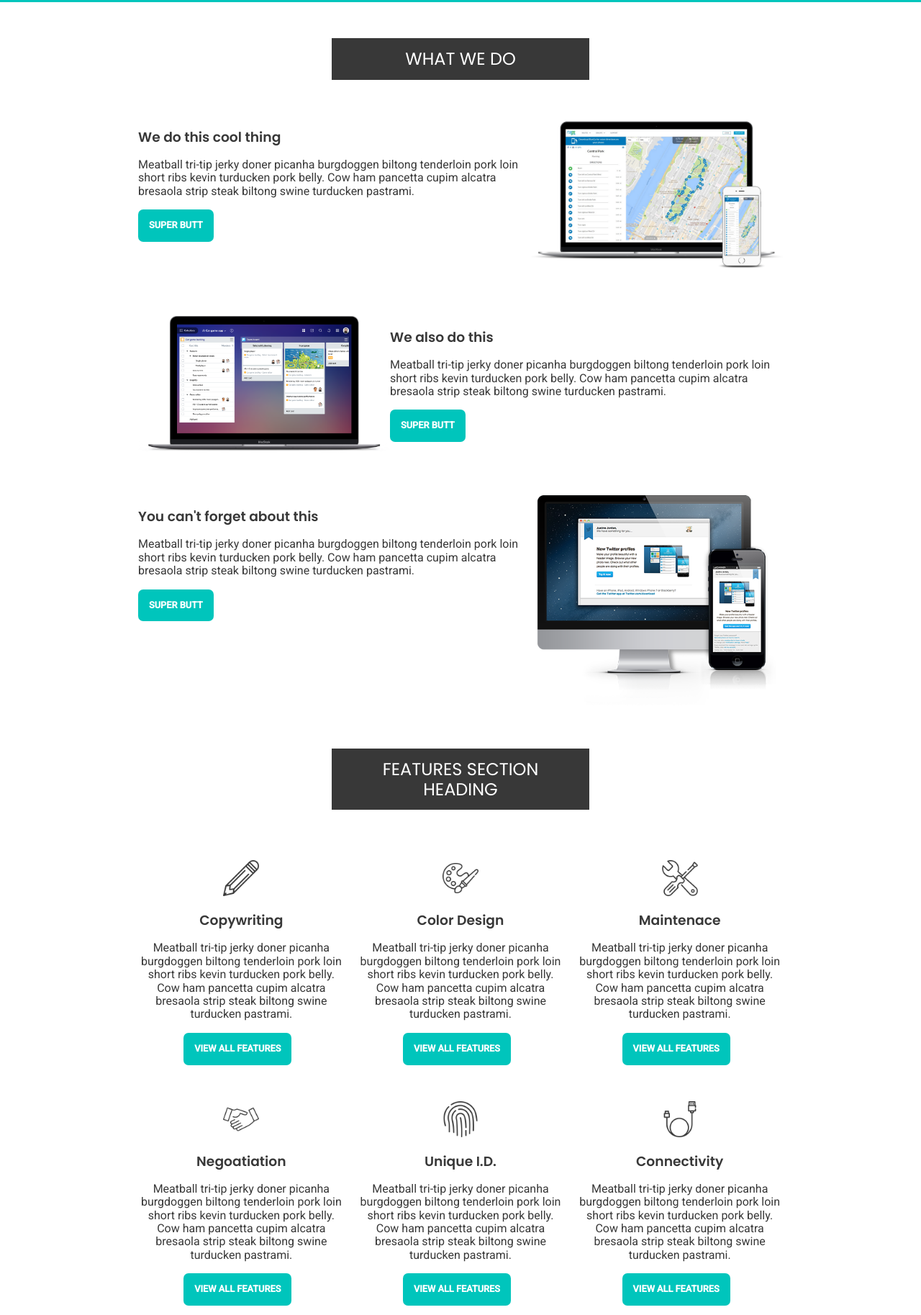
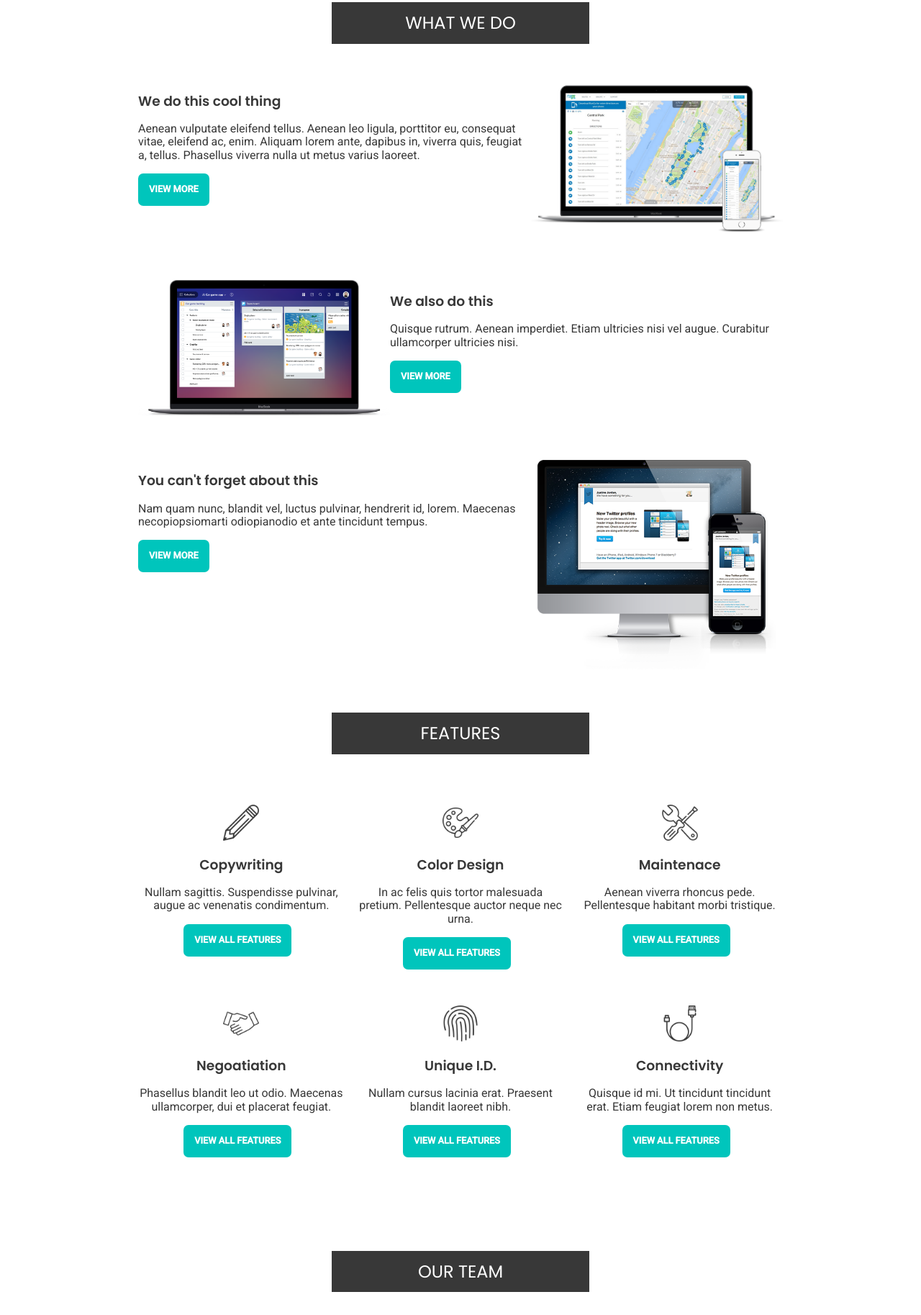
Before and after one commit to kcurbelo/sassy-site, a plain HTML site: page index.html in a window 1280 px wide. Shown: the part 727-2554 px from the top of the page at 72% size. Drawn offline with nearby package versions, Linux system fonts and the light colour scheme.

Commit message:
Added filler text

```diff
--- a/index.html
+++ b/index.html
@@ -47,8 +47,8 @@
 				<!-- Text section -->
 				<div class="item-2">
 					<h1 style="color: #fff;">Best. Service. Ever.</h1>
-					<p style="color: #fff;">Meatball tri-tip jerky doner picanha burgdoggen biltong tenderloin pork loin short ribs kevin turducken pork belly. Cow ham pancetta cupim alcatra bresaola strip steak biltong swine turducken pastrami. Beef salami cow fatback drumstick capicola frankfurter meatball kielbasa ribeye flank andouille bacon spare ribs strip steak. Salami tenderloin chuck pastrami, t-bone beef ribs chicken sirloin corned beef leberkas rump. Chicken short loin leberkas, pork loin ham hock boudin biltong ribeye pork belly frankfurter.</p>
-					<a href="#" class="btn-b">Super Butt</a>
+					<p style="color: #fff;">Lorem ipsum dolor sit amet, consectetuer adipiscing elit. Aenean commodo ligula eget dolor. Aenean massa. Cum sociis natoque penatibus et magnis dis parturient montes, nascetur ridiculus mus. Donec quam felis, ultricies nec, pellentesque eu, pretium quis, sem. Nulla consequat massa quis enim. Aenean commodo ligula eget dolor. Aenean massa.</p>
+					<a href="#" class="btn-b">View More</a>
 				</div>
 				<!-- Product image section -->
 				<div class="item-1">
@@ -72,8 +72,8 @@
 				<!-- Box 2 -->
 				<div class="item-2">
 					<h3>We do this cool thing</h3>
-					<p>Meatball tri-tip jerky doner picanha burgdoggen biltong tenderloin pork loin short ribs kevin turducken pork belly. Cow ham pancetta cupim alcatra bresaola strip steak biltong swine turducken pastrami.</p>
-					<a href="#" class="btn-a">Super Butt</a>
+					<p>Aenean vulputate eleifend tellus. Aenean leo ligula, porttitor eu, consequat vitae, eleifend ac, enim. Aliquam lorem ante, dapibus in, viverra quis, feugiat a, tellus. Phasellus viverra nulla ut metus varius laoreet.</p>
+					<a href="#" class="btn-a">View More</a>
 				</div>
 			</div>
 			<!-- Box 2 -->
@@ -84,8 +84,8 @@
 				<!-- Box 2 -->
 				<div class="item-4">
 					<h3>We also do this</h3>
-					<p>Meatball tri-tip jerky doner picanha burgdoggen biltong tenderloin pork loin short ribs kevin turducken pork belly. Cow ham pancetta cupim alcatra bresaola strip steak biltong swine turducken pastrami.</p>
-					<a href="#" class="btn-a">Super Butt</a>
+					<p>Quisque rutrum. Aenean imperdiet. Etiam ultricies nisi vel augue. Curabitur ullamcorper ultricies nisi.</p>
+					<a href="#" class="btn-a">View More</a>
 				</div>
 			</div>
 			<!-- Box 2 -->
@@ -96,8 +96,8 @@
 				<!-- Box 2 -->
 				<div class="item-2">
 					<h3>You can't forget about this</h3>
-					<p>Meatball tri-tip jerky doner picanha burgdoggen biltong tenderloin pork loin short ribs kevin turducken pork belly. Cow ham pancetta cupim alcatra bresaola strip steak biltong swine turducken pastrami.</p>
-					<a href="#" class="btn-a">Super Butt</a>
+					<p>Nam quam nunc, blandit vel, luctus pulvinar, hendrerit id, lorem. Maecenas necopiopsiomarti odiopianodio et ante tincidunt tempus.</p>
+					<a href="#" class="btn-a">View More</a>
 				</div>
 			</div>
 
@@ -108,7 +108,7 @@
 
 		<!-- Features section -->
 		<div id="features" class="theme-width">
-			<h2 class="section-heading">Features section heading</h2>
+			<h2 class="section-heading">Features</h2>
 			<div class="flex-grid-thirds">
 				<!-- Icon 1 -->
 				<div class="feat-sub-sec col">
@@ -117,7 +117,7 @@
 					</div>
 					<div>
 						<h3>Copywriting</h3>
-						<p>Meatball tri-tip jerky doner picanha burgdoggen biltong tenderloin pork loin short ribs kevin turducken pork belly. Cow ham pancetta cupim alcatra bresaola strip steak biltong swine turducken pastrami.</p>
+						<p>Nullam sagittis. Suspendisse pulvinar, augue ac venenatis condimentum.</p>
 					</div>
 					<a href="#" class="btn-a">view all features</a>
 				</div>
@@ -128,7 +128,7 @@
 					</div>
 					<div>
 						<h3>Color Design</h3>
-						<p>Meatball tri-tip jerky doner picanha burgdoggen biltong tenderloin pork loin short ribs kevin turducken pork belly. Cow ham pancetta cupim alcatra bresaola strip steak biltong swine turducken pastrami.</p>
+						<p> In ac felis quis tortor malesuada pretium. Pellentesque auctor neque nec urna.</p>
 					</div>
 					<a href="#" class="btn-a">view all features</a>
 				</div>
@@ -139,7 +139,7 @@
 					</div>
 					<div>
 						<h3>Maintenace</h3>
-						<p>Meatball tri-tip jerky doner picanha burgdoggen biltong tenderloin pork loin short ribs kevin turducken pork belly. Cow ham pancetta cupim alcatra bresaola strip steak biltong swine turducken pastrami.</p>
+						<p>Aenean viverra rhoncus pede. Pellentesque habitant morbi tristique.</p>
 					</div>
 					<a href="#" class="btn-a">view all features</a>
 				</div>
@@ -152,7 +152,7 @@
 					</div>
 					<div>
 						<h3>Negoatiation</h3>
-						<p>Meatball tri-tip jerky doner picanha burgdoggen biltong tenderloin pork loin short ribs kevin turducken pork belly. Cow ham pancetta cupim alcatra bresaola strip steak biltong swine turducken pastrami.</p>
+						<p>Phasellus blandit leo ut odio. Maecenas ullamcorper, dui et placerat feugiat.</p>
 					</div>
 					<a href="#" class="btn-a">view all features</a>
 				</div>
@@ -163,7 +163,7 @@
 					</div>
 					<div>
 						<h3>Unique I.D.</h3>
-						<p>Meatball tri-tip jerky doner picanha burgdoggen biltong tenderloin pork loin short ribs kevin turducken pork belly. Cow ham pancetta cupim alcatra bresaola strip steak biltong swine turducken pastrami.</p>
+						<p>Nullam cursus lacinia erat. Praesent blandit laoreet nibh.</p>
 					</div>
 					<a href="#" class="btn-a">view all features</a>
 				</div>
@@ -174,7 +174,7 @@
 					</div>
 					<div>
 						<h3>Connectivity</h3>
-						<p>Meatball tri-tip jerky doner picanha burgdoggen biltong tenderloin pork loin short ribs kevin turducken pork belly. Cow ham pancetta cupim alcatra bresaola strip steak biltong swine turducken pastrami.</p>
+						<p>Quisque id mi. Ut tincidunt tincidunt erat. Etiam feugiat lorem non metus. </p>
 					</div>
 					<a href="#" class="btn-a">view all features</a>
 				</div>
@@ -186,7 +186,7 @@
 
 		<!-- Our team section  -->
 		<div id="our-team" class="theme-width">
-			<h2 class="section-heading">Our team section heading</h2>
+			<h2 class="section-heading">Our team</h2>
 		</div>
 		<div id="team-sec-main">
 			<div class="flex-grid-thirds">
@@ -235,7 +235,7 @@
 
 		<!-- Pricing section -->
 		<div id="pricing" class="theme-width">
-			<h2 class="section-heading">Pricing section heading</h2>
+			<h2 class="section-heading">Pricing</h2>
 			<div class="flex-grid-thirds">
 				<div class="pricing-cont col">
 					<h3>Basic</h3>
@@ -273,7 +273,7 @@
 
 		<!-- Contact section -->
 		<div id="contact" class="theme-width">
-			<h2 class="section-heading">Contact section heading</h2>
+			<h2 class="section-heading">Contact</h2>
 			<div class="container">
 				<div class="item-3" style="margin-right: 20px;">
 					<h3>Send us a message</h3>
--- a/stylesheets/main.scss
+++ b/stylesheets/main.scss
@@ -302,7 +302,7 @@ button {
 	text-align:center;
 	@include screen(med) {
 		div {
-			width:70%;
+			width:90%;
 			margin:0 auto;
 		}
 
```
Also changed, not shown: stylesheets/main.css, 1 other file.
